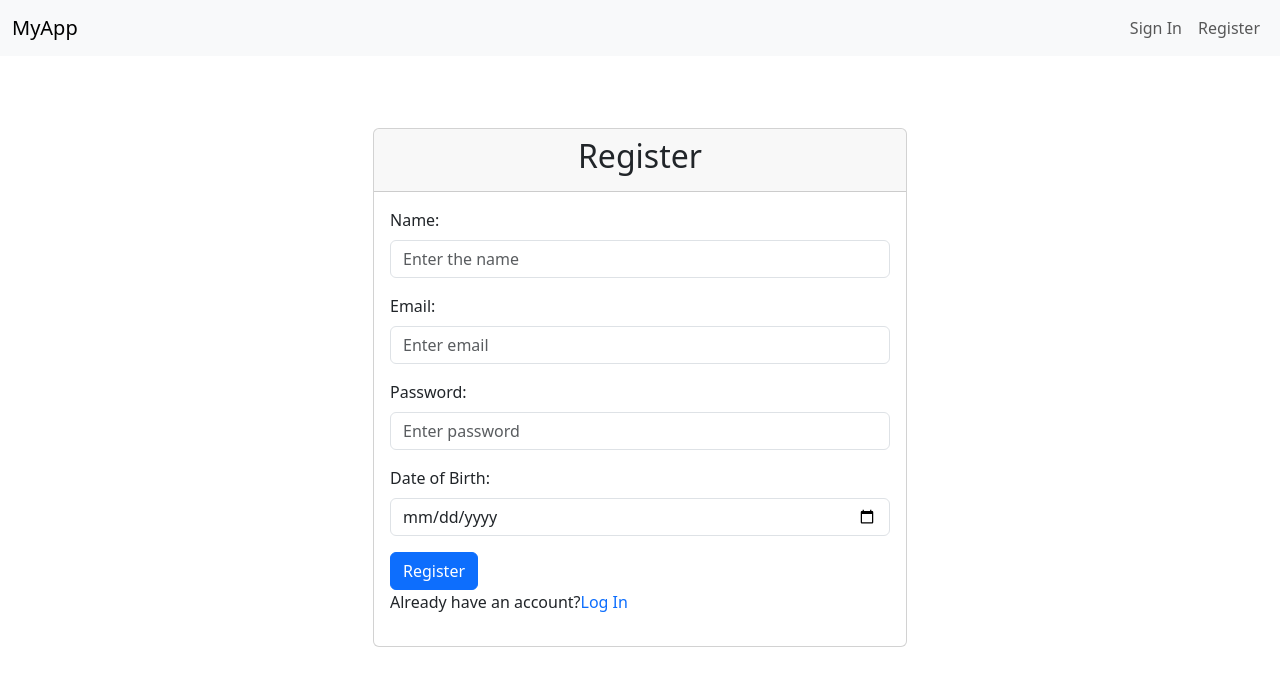
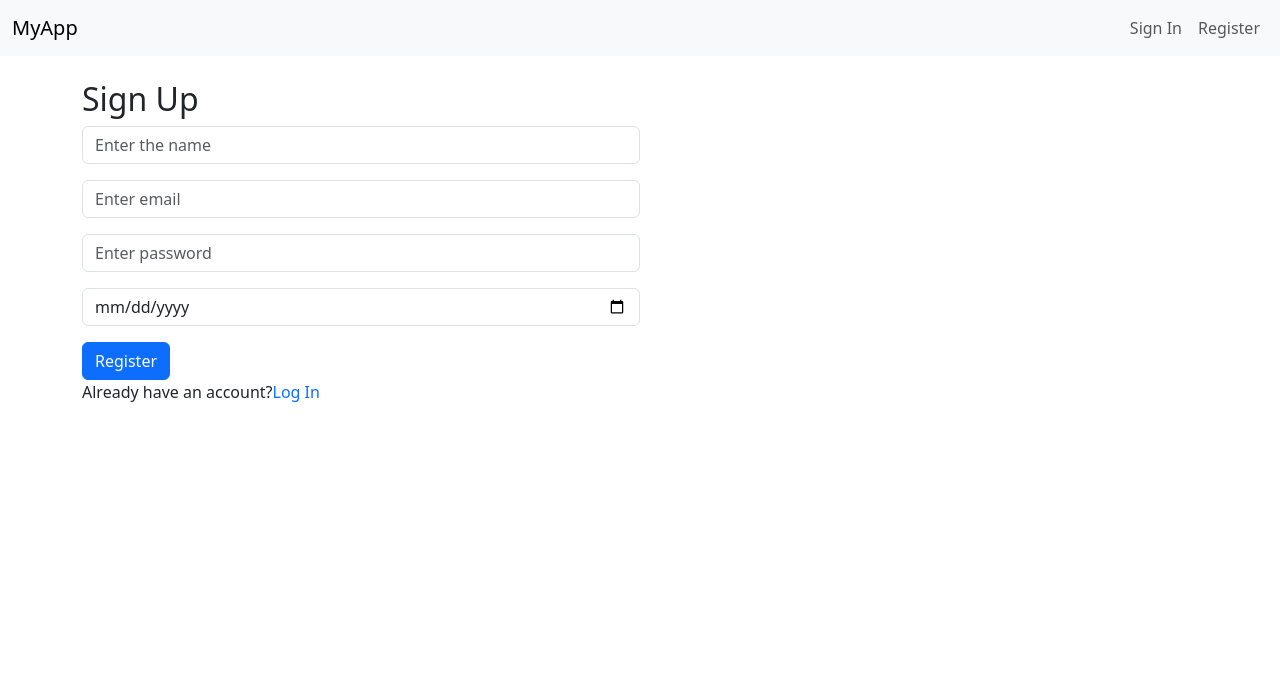
Before and after one commit to AmberAnsari2525/new-project-api-integration, a React (Create React App) app: page / in a window 1280 px wide. Shown: the top 686 px of the page. Built offline with nearby package versions, Linux system fonts and the light colour scheme.

Commit message:
issue reslove date of birth

```diff
--- a/src/Pages/Sign-up.jsx
+++ b/src/Pages/Sign-up.jsx
@@ -28,17 +28,14 @@ export const Signup = () => {
     };
 
     return (
-        <div className="container py-5">
-            <div className="row justify-content-center">
+            <div >
                 <div className="col-md-6">
-                    <div className="card">
-                        <div className="card-header text-center">
-                            <h2>Register</h2>
-                        </div>
+                    <div>
+                            <h2>Sign Up</h2>
+
                         <div className="card-body">
                             <form onSubmit={handleSubmit}>
                                 <div className="mb-3">
-                                    <label htmlFor="name" className="form-label text-start d-block">Name:</label>
                                     <input type="text"
                                            className={`form-control ${error.name ? 'is-invalid' : ''}`}
                                            id="name"
@@ -49,7 +46,6 @@ export const Signup = () => {
                                     />
                                 </div>
                                 <div className="mb-3">
-                                    <label htmlFor="email" className="form-label text-start d-block">Email:</label>
                                     <input type="email"
                                            className={`form-control ${error.email ? 'is-invalid' : ''}`}
                                            id="email"
@@ -59,7 +55,6 @@ export const Signup = () => {
                                            onChange={(e) => setEmail(e.target.value)}/>
                                 </div>
                                 <div className="mb-3">
-                                    <label htmlFor="pwd" className="form-label text-start d-block">Password:</label>
                                     <input type="password"
                                            className={`form-control ${error.password ? 'is-invalid' : ''}`}
                                            id="pwd"
@@ -69,8 +64,7 @@ export const Signup = () => {
                                            onChange={(e) => setPassword(e.target.value)}/>
                                 </div>
                                 <div className="mb-3">
-                                    <label htmlFor="dob" className="form-label text-start d-block">Date of
-                                        Birth:</label>
+
                                     <input
                                         type="date"
                                         className={`form-control ${error.date ? 'is-invalid' : ''}`}
@@ -89,7 +83,6 @@ export const Signup = () => {
                         </div>
                     </div>
                 </div>
-            </div>
         </div>
     )
 }
```
